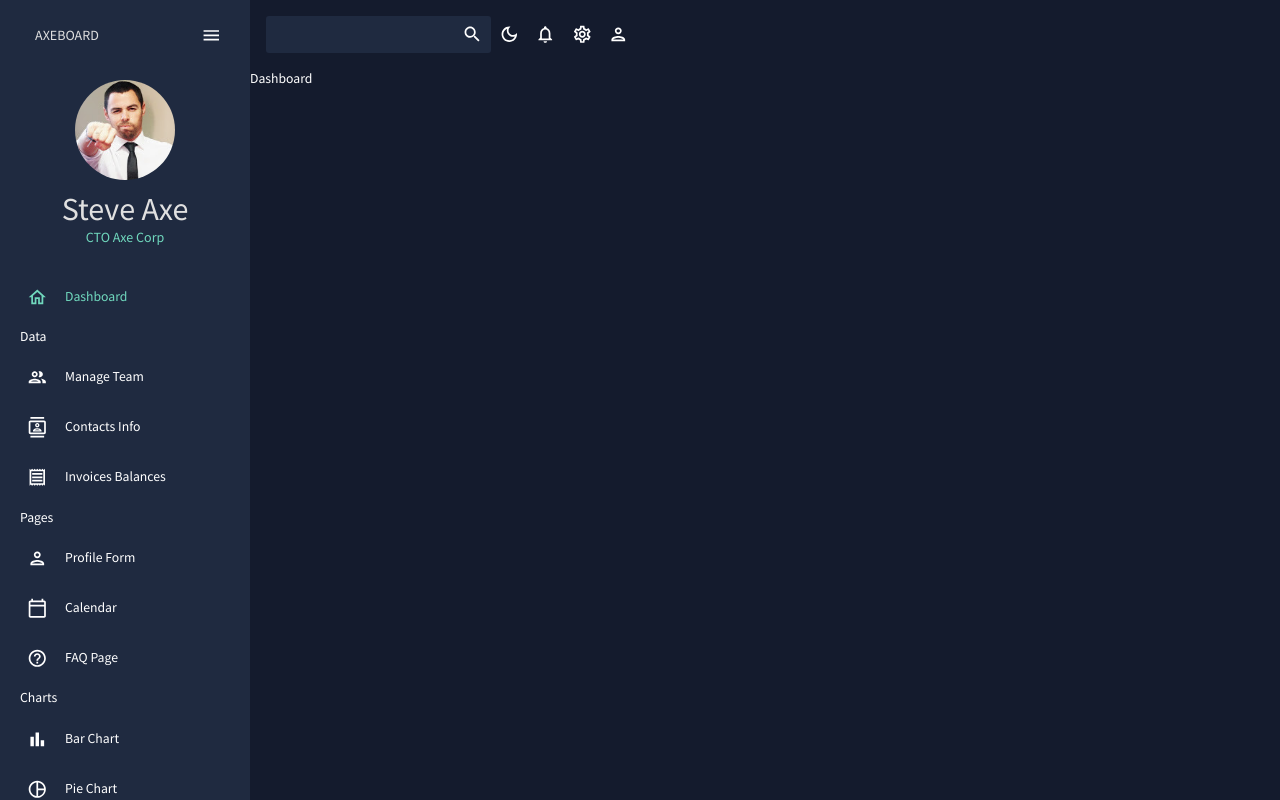
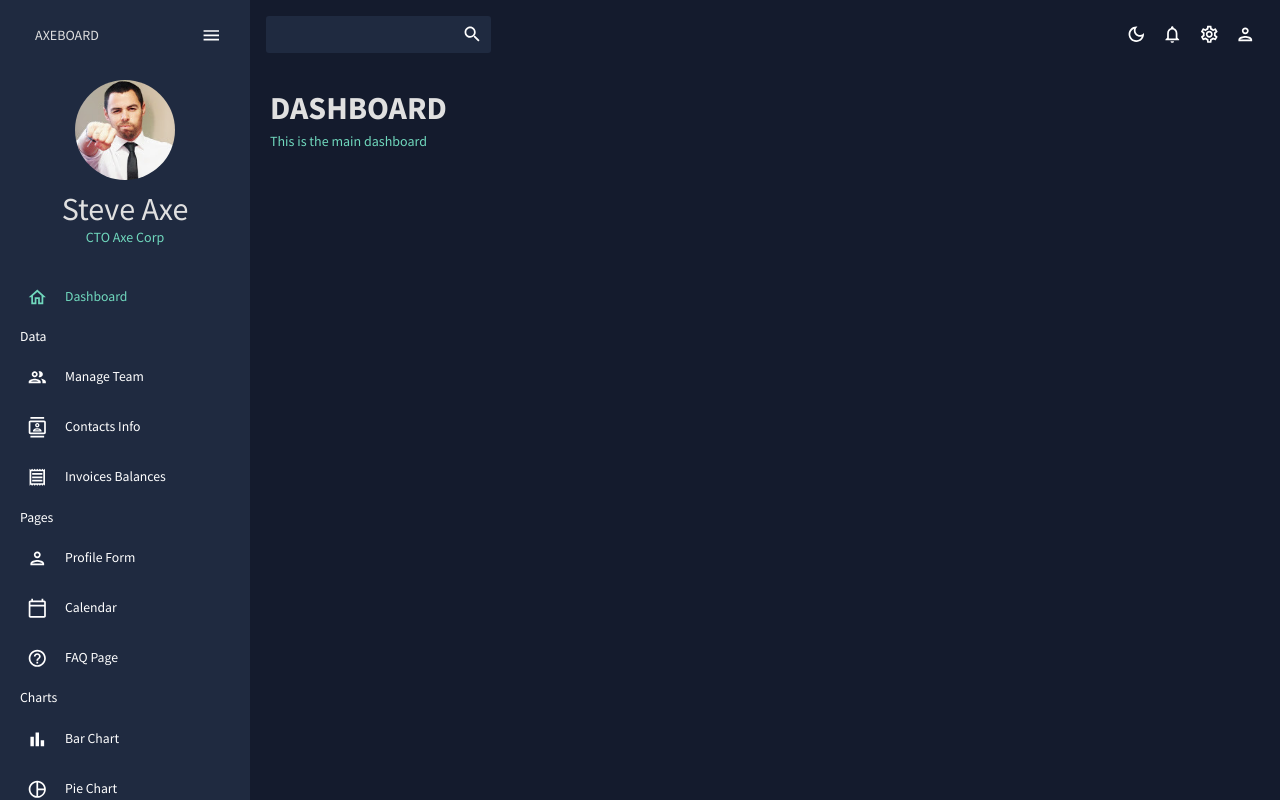
Before and after one commit to ehelgueroc/admin-dashboard, a React (Create React App) app: page / in a window 1280 px wide. Built offline with nearby package versions, Linux system fonts and the light colour scheme.

Commit message:
Created header component

```diff
--- /dev/null
+++ b/src/components/Header.jsx
@@ -0,0 +1,21 @@
+import React from 'react';
+import { Typography, Box, useTheme } from '@mui/material';
+import { getColorTokens } from '../utils/getColorTokens';
+
+function Header({ title, subtitle }) {
+  const theme = useTheme();
+  const colors = getColorTokens(theme.palette.mode);
+
+  return (
+    <Box>
+      <Typography variant='h2' color={colors.grey[100]} fontWeight='bold' sx={{ mb: '5px' }}>
+        {title}
+      </Typography>
+      <Typography variant='h5' color={colors.greenAccent[400]}>
+        {subtitle}
+      </Typography>
+    </Box>
+  );
+}
+
+export default Header;
--- a/src/index.css
+++ b/src/index.css
@@ -5,6 +5,7 @@
 #root,
 .app,
 .content {
+  width: 100%;
   font-family: 'Source Sans Pro', sans-serif !important;
 }
 
--- a/src/scenes/dashboard/index.js
+++ b/src/scenes/dashboard/index.js
@@ -1,7 +1,15 @@
 import React from 'react';
+import { Box } from '@mui/material';
+import Header from '../../components/Header';
 
 function Dashboard() {
-  return <div>Dashboard</div>;
+  return (
+    <Box m='20px'>
+      <Box display='flex' justifyContent='space-between' alignItems='center'>
+        <Header title='DASHBOARD' subtitle='This is the main dashboard' />
+      </Box>
+    </Box>
+  );
 }
 
 export default Dashboard;
```
